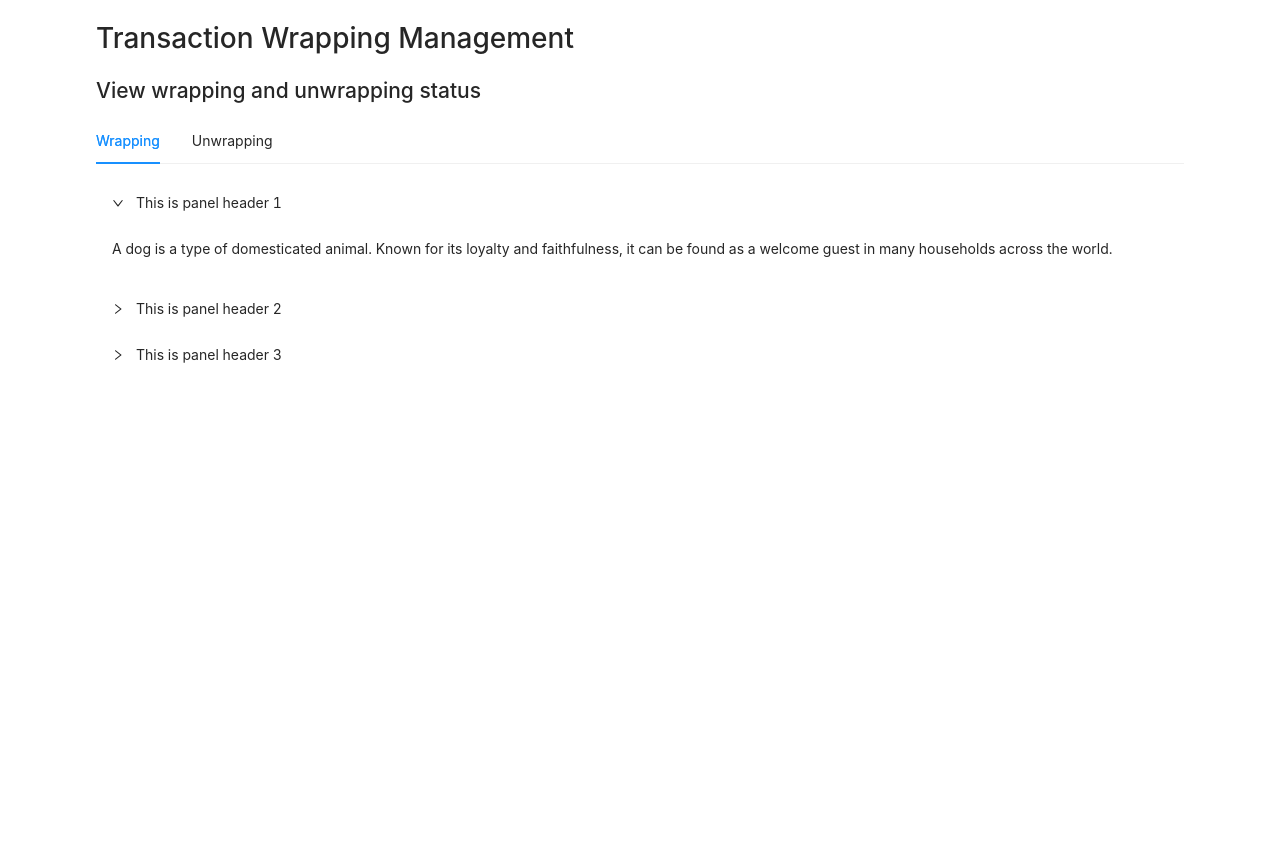
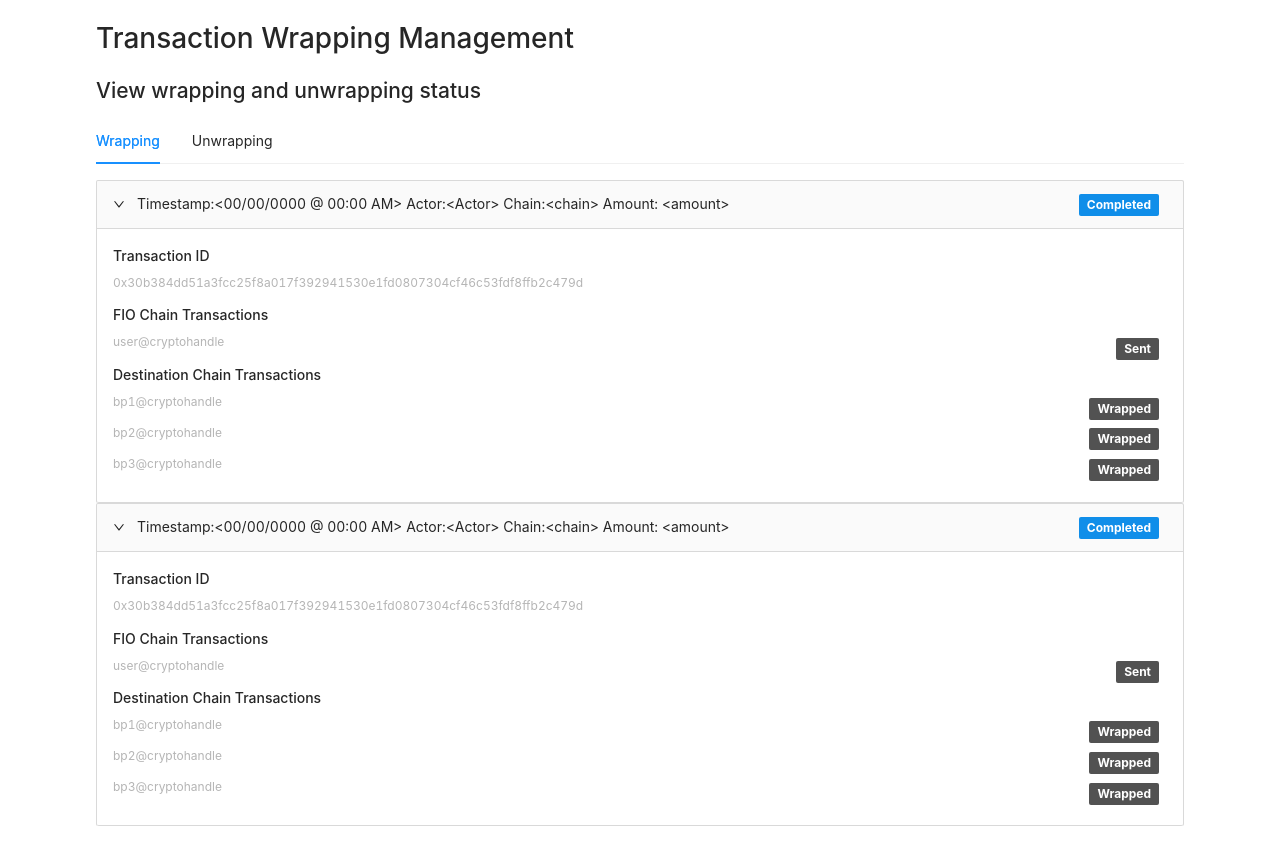
Before and after one commit to fioprotocol/fio-wrap-status-page, a React (Create React App) app: page / in a window 1280 px wide. Before the commit the page ends 800 px from the top, so only its background shows below. Built offline with nearby package versions, Linux system fonts and the light colour scheme.

Commit message:
update UI for wrap

```diff
--- a/src/App.js
+++ b/src/App.js
@@ -1,14 +1,14 @@
 import "./App.css";
-import { useDispatch } from "react-redux";
+// import { useDispatch } from "react-redux";
 import { useEffect } from "react";
-import { getBalance, getBalanceSuccess } from './redux/actions/fioActions';
+// import { getBalance } from './redux/actions/fioActions';
 import Wrapping from "./pages/Wrapping";
 import 'antd/dist/antd.css';
 
 function App() {
-  const dispatch = useDispatch();
+  // const dispatch = useDispatch();
   useEffect(() => {
-    dispatch(getBalance());
+    // dispatch(getBalance());
   }, []);
   return (
     <div className="App">
--- /dev/null
+++ b/src/component/DetailedItem/DetailedItem.js
@@ -0,0 +1,57 @@
+import React, { useState } from 'react';
+import { Collapse, Tag } from 'antd';
+import "./style.css";
+import WrapDetailedModal from '../Modal/WrapDetailedModal';
+
+function DetailedItem() {
+  const { Panel } = Collapse;
+  const [isWrapModal, setWrapModal] = useState(false);
+  const showWrapModal = () => {
+    setWrapModal(true);
+  }
+  const hideWrapModal = () => {
+    setWrapModal(false);
+  }
+  return (
+    <div>
+        <WrapDetailedModal open={isWrapModal} onClose={hideWrapModal}/>
+        <Collapse defaultActiveKey={['1']} bordered>
+            <Panel header="Timestamp:<00/00/0000 @ 00:00 AM>   Actor:<Actor> Chain:<chain> Amount: <amount>" key="1" extra={
+                <div>
+                    <Tag color="#108ee9"><div className='panel_tag'>Completed</div></Tag>
+                </div>
+            }>
+              <div className='panel_transaction' onClick={showWrapModal}>
+                <h4>Transaction ID</h4>
+                <p>0x30b384dd51a3fcc25f8a017f392941530e1fd0807304cf46c53fdf8ffb2c479d</p>
+              </div>
+              <div className='panel_transaction'>
+                <h4>FIO Chain Transactions</h4>
+                <div className='panel_FIO'>
+                  <p>user@cryptohandle</p>
+                  <Tag color="#525252"><div className='panel_tag'>Sent</div></Tag>
+                </div>
+              </div>
+              <div className='panel_transaction'>
+                <h4>Destination Chain Transactions</h4>
+                <div className='panel_FIO'>
+                  <p>bp1@cryptohandle</p>
+                  <Tag color="#525252"><div className='panel_tag'>Wrapped</div></Tag>
+                </div>
+                <div className='panel_FIO'>
+                  <p>bp2@cryptohandle</p>
+                  <Tag color="#525252"><div className='panel_tag'>Wrapped</div></Tag>
+                </div>
+                <div className='panel_FIO'>
+                  <p>bp3@cryptohandle</p>
+                  <Tag color="#525252"><div className='panel_tag'>Wrapped </div></Tag>
+                </div>
+
+              </div>
+            </Panel>
+        </Collapse>
+    </div>
+  );
+}
+
+export default DetailedItem;
--- /dev/null
+++ b/src/component/DetailedItem/style.css
@@ -0,0 +1,21 @@
+.panel_transaction{
+    display: flex;
+    flex-direction: column;
+}
+.panel_tag {
+    font-weight: bold;
+    font-size: 12px;
+}
+.panel_FIO{
+    display: flex;
+    flex-direction: row;
+    align-items: center;
+    justify-content: space-between;
+}
+p
+{
+    font-size: 12px;
+    color: #B5B5B5;
+    display: flex;
+    align-items: center;
+}
--- /dev/null
+++ b/src/component/Modal/WrapDetailedModal.js
@@ -0,0 +1,80 @@
+import React from 'react';
+import { Collapse, Card } from 'antd';
+import Modal from 'antd/lib/modal/Modal';
+import "./style.css";
+
+function WrapDetailedModal(props) {
+  const { Panel } = Collapse;
+  console.log(Panel);
+
+  return (
+    <Modal
+      destroyOnClose
+      closeIcon={false}
+      visible={props.open}
+      width={500}
+      onOk={() => {
+        props.onClose();
+      }}
+      onCancel={() => {
+        props.onClose();
+      }}
+    //   footer={null}
+    >
+        <h2>Wrap Details</h2>
+        <h4>Transaction Information</h4>
+        <Card size="small" style={{ width: '100%', borderRadius:'5px' }}>
+            <div className='modal_info'>
+                <div className='info_title' >
+                    Timestamp
+                </div>
+                <div className='info_text'>
+                    Timestamp
+                </div>
+            </div>
+        </Card>
+        <Card size="small" style={{ width: '100%', borderRadius:'5px'}}>
+            <div className='modal_info'>
+                <div style={{width:'40%'}} >
+                    <p>Actor</p>
+                </div>
+                <div className='info_text'>
+                    actor
+                </div>
+            </div>
+        </Card>
+        <Card size="small" style={{ width: '100%', borderRadius:'5px'}}>
+            <div className='modal_info'>
+                <div style={{width:'40%'}} >
+                    <p>Chain</p>
+                </div>
+                <div className='info_text'>
+                    chain code
+                </div>
+            </div>
+        </Card>
+        <Card size="small" style={{ width: '100%', borderRadius:'5px'}}>
+            <div className='modal_info'>
+                <div style={{width:'40%'}} >
+                    <p>Amount</p>
+                </div>
+                <div className='info_text'>
+                    amout
+                </div>
+            </div>
+        </Card>
+        <Card size="small" style={{ width: '100%', borderRadius:'5px'}}>
+            <div className='modal_info'>
+                <div style={{width:'40%'}} >
+                    <p>Transaction Id</p>
+                </div>
+                <div className='info_text'>
+                    tx_id
+                </div>
+            </div>
+        </Card>
+    </Modal>
+  );
+}
+
+export default WrapDetailedModal;
--- /dev/null
+++ b/src/component/Modal/style.css
@@ -0,0 +1,23 @@
+.ant-modal-content {
+    border-radius: 15px!important;
+    background-color: #F3F3F3!important;
+}
+.modal_info {
+    display: flex;
+    flex-direction: row;
+    align-items: center;
+}
+.info_text {
+    display: flex;
+    align-items: center;
+    font-weight: bold;
+    font-size: 12px;
+    width: 60%;
+}
+.info_title {
+    width: 40%;
+    display: flex;
+    align-items: center;
+    font-size: 12px;
+    color: #B5B5B5;
+}
--- a/src/component/UnwrappingTab.js
+++ b/src/component/UnwrappingTab.js
@@ -1,34 +1,15 @@
 import React from 'react';
-import { Collapse, Button } from 'antd';
+import { Collapse } from 'antd';
+import DetailedItem from './DetailedItem/DetailedItem';
 function UnwrappingTabs() {
   const { Panel } = Collapse;
-  const text = `
-    A dog is a type of domesticated animal.
-    Known for its loyalty and faithfulness,
-    it can be found as a welcome guest in many households across the world.
-    `;
-    const  buttonClick = (e) => {
-        console.log("button clicked");
-    };
+  console.log(Panel)
+    // const buttonClick = (e) => {
+    //     console.log("button clicked");
+    // };
   return (
     <div>
-        <Collapse defaultActiveKey={['1']} ghost>
-            <Panel header="This is panel header 1" key="1" extra={
-                <div>
-                    <Button size="small" onClick={buttonClick}>
-                        Success
-                    </Button>
-                </div>
-            }>
-            <p>{text}</p>
-            </Panel>
-            <Panel header="This is panel header 2" key="2">
-            <p>{text}</p>
-            </Panel>
-            <Panel header="This is panel header 3" key="3">
-            <p>{text}</p>
-            </Panel>
-        </Collapse>
+      <DetailedItem />
     </div>
   );
 }
--- a/src/component/WrappingTab.js
+++ b/src/component/WrappingTab.js
@@ -1,25 +1,13 @@
 import React from 'react';
 import { Collapse } from 'antd';
+import DetailedItem from './DetailedItem/DetailedItem';
 function WrappingTabs() {
   const { Panel } = Collapse;
-  const text = `
-    A dog is a type of domesticated animal.
-    Known for its loyalty and faithfulness,
-    it can be found as a welcome guest in many households across the world.
-    `;
+  console.log(Panel);
   return (
     <div>
-        <Collapse defaultActiveKey={['1']} ghost>
-            <Panel header="This is panel header 1" key="1">
-                <p>{text}</p>
-            </Panel>
-            <Panel header="This is panel header 2" key="2">
-                <p>{text}</p>
-            </Panel>
-            <Panel header="This is panel header 3" key="3">
-                <p>{text}</p>
-            </Panel>
-        </Collapse>
+      <DetailedItem />
+      <DetailedItem />
     </div>
   );
 }
--- a/src/pages/Wrapping.js
+++ b/src/pages/Wrapping.js
@@ -1,11 +1,10 @@
-
-import { useDispatch } from "react-redux";
+// import { useDispatch } from "react-redux";
 import { Tabs } from 'antd';
 import WrappingTabs from "../component/WrappingTab";
 import UnwrappingTabs from "../component/UnwrappingTab";
 
 function Wrapping() {
-  const dispatch = useDispatch();
+  // const dispatch = useDispatch();
   const { TabPane } = Tabs;
   const  callback = (key) => {
     console.log(key);
```
